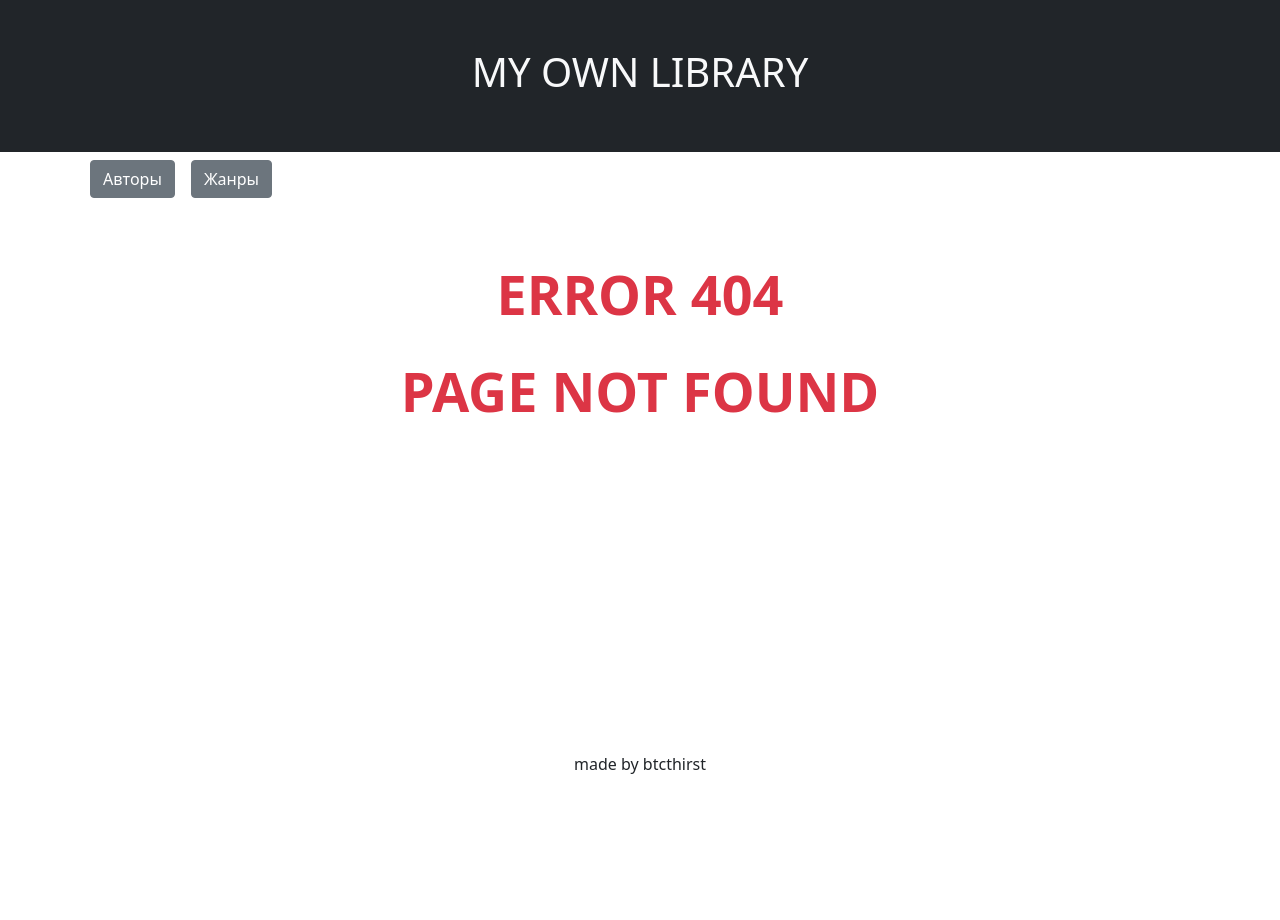
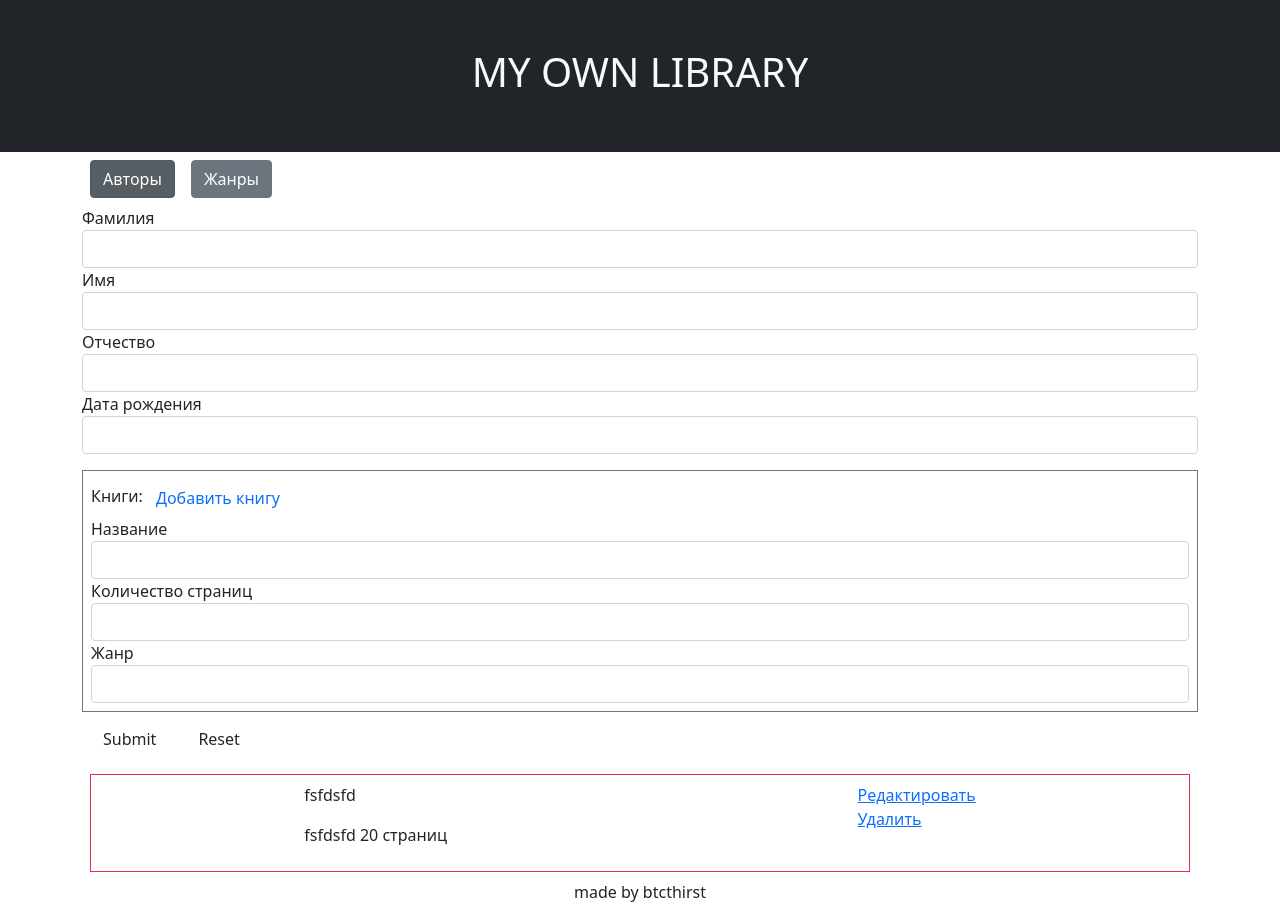
Before and after one commit to btcthirst/spa-v001, an Angular app: page /authors/add-author in a window 1280 px wide. Before the commit this address had no page. Before the commit the page ends 800 px from the top, so only its background shows below. Built offline with nearby package versions, Linux system fonts and the light colour scheme.

Commit message:
added form to the add-author& implemented add books

```diff
--- /dev/null
+++ b/src/app/add-author/add-author.component.html
@@ -0,0 +1,54 @@
+<div class="conatiner">
+    <form novalidate [formGroup]="authorForm">
+        <div>
+            <label for="surname">Фамилия</label>
+            <input class="form-control" type="text" id="surname" formControlName="surname">
+        </div>
+        <div>
+            <label for="firstName">Имя</label>
+            <input class="form-control" type="text" id="firstName" formControlName="firstName">
+        </div>
+        <div>
+            <label for="patronymic">Отчество</label>
+            <input class="form-control" type="text" id="patronymic" formControlName="patronymic">
+        </div>
+        <div>
+            <label for="bithDate">Дата рождения</label>
+            <input class="form-control" type="text" id="bithDate" formControlName="bithDate">
+        </div>
+        <fieldset class="border border-secondary p-2 mt-3" formGroupName="listBook">
+            <div>
+                <label>Книги:</label><a class="btn link-primary" (click)="addBook()">Добавить книгу</a>
+            </div>
+
+            <div>
+                <label for="title">Название</label>
+                <input class="form-control" type="text" id="title" formControlName="title">
+            </div>
+            <div>
+                <label for="numberOfPages">Количество страниц</label>
+                <input class="form-control" type="text" id="numberOfPages" formControlName="numberOfPages">
+            </div>
+            <div>
+                <label for="genres">Жанр</label>
+                <input class="form-control" type="text" id="genres" formControlName="genres">
+            </div>
+
+        </fieldset>
+        <div>
+            <input type="submit" class="btn m-2"> <input type="reset" class="btn m-2">
+        </div>
+    </form>
+    <div>
+        <div class="d-flex justify-content-around border border-danger p-2 m-2" *ngFor="let b of books ">
+            <div class="mr-5">
+                <p> {{ b.title }} </p>
+                <p> {{ b.genre }} {{ b.pages }} страниц</p>
+            </div>
+            <div class="d-flex flex-column">
+                <a href="#">Редактировать</a>
+                <a href="#">Удалить</a>
+            </div>
+        </div>
+    </div>
+</div>
--- /dev/null
+++ b/src/app/add-author/add-author.component.ts
@@ -0,0 +1,86 @@
+import { Component, OnInit } from '@angular/core';
+import { FormControl, FormGroup, Validators } from '@angular/forms';
+
+@Component({
+  selector: 'app-add-author',
+  templateUrl: './add-author.component.html',
+  styleUrls: ['./add-author.component.css']
+})
+export class AddAuthorComponent implements OnInit {
+  authorForm!: FormGroup
+  firstName!:FormControl
+  patronymic!:FormControl
+  surname!:FormControl
+  bithDare!: FormControl
+  listBook!: FormGroup
+  title!: FormControl
+  numberOfPages!:FormControl
+  genres!: FormControl
+  books:Book[]=[new Book('fsfdsfd', 20,'fsfdsfd')]//книга добавлнена только для разработки
+  constructor() { }
+
+
+  ngOnInit(): void {
+    this.createControls();
+    this.createForm();
+    console.log(this.authorForm)
+  }
+  createControls(){
+    this.firstName = new FormControl("", Validators.required);
+    this.patronymic = new FormControl("", Validators.required);
+    this.surname = new FormControl("", Validators.required);
+    this.bithDare = new FormControl("", Validators.required);
+    this.title = new FormControl("", Validators.required);
+    this.numberOfPages = new FormControl("", Validators.required);
+    this.genres = new FormControl("", Validators.required);
+  }
+  createForm(){
+    this.listBook=new FormGroup({
+      title: this.title,
+      numberOfPages: this.numberOfPages,
+      genres: this.genres
+    });
+    this.authorForm = new FormGroup({
+      surname: this.surname,
+      firstName: this.firstName,
+      patronymic:this.patronymic,
+      bithDate: this.bithDare,
+      listBook: this.listBook
+    });
+  }
+  addBook(){
+
+    if(this.listBook.valid){
+      let book=new Book(this.title.value,this.numberOfPages.value,this.genres.value)
+
+      this.books.push(book)
+      this.listBook.reset()
+    }
+
+  }
+}
+
+class Book{
+  constructor(private _title: string, private _pages: number, private _genre: string){}
+
+  get title(){
+    return this._title
+  }
+  set title(val: string){
+    this._title=val
+  }
+
+  get pages(){
+    return this._pages
+  }
+  set pages(val: number){
+    this._pages=val
+  }
+
+  get genre(){
+    return this._genre
+  }
+  set genre(val: string){
+    this._genre=val
+  }
+}
--- a/src/app/app.component.html
+++ b/src/app/app.component.html
@@ -4,7 +4,7 @@
 </header>
 <main class="container">
     <div class="nav nav-bar">
-        <a href="" [routerLink]="['author']" routerLinkActive="active" class="btn btn-secondary text-capitalize m-2">авторы</a>
+        <a href="" [routerLink]="['authors']" routerLinkActive="active" class="btn btn-secondary text-capitalize m-2">авторы</a>
         <a href="" [routerLink]="['genres']" routerLinkActive="active"  class="btn btn-secondary text-capitalize m-2">жанры</a>
 
     </div>
--- a/src/app/author/author.component.html
+++ b/src/app/author/author.component.html
@@ -1,7 +1,8 @@
 <div class="">
     <div class="container pt-3">
-        <a href="">Добавить автора</a>
+        <a href="" [routerLink]="['add-author']" routerLinkActive="active">Добавить автора</a>
     </div>
+
     <div class="container pt-5">
         <table class="table">
             <tr>
```
Also changed, not shown: src/app/app-routing.module.ts (+8 -2 lines), src/app/app.module.ts (+8 -2 lines), src/app/add-author/add-author.component.css (added), 1 other file (tests, documents, lock files or other folders).
